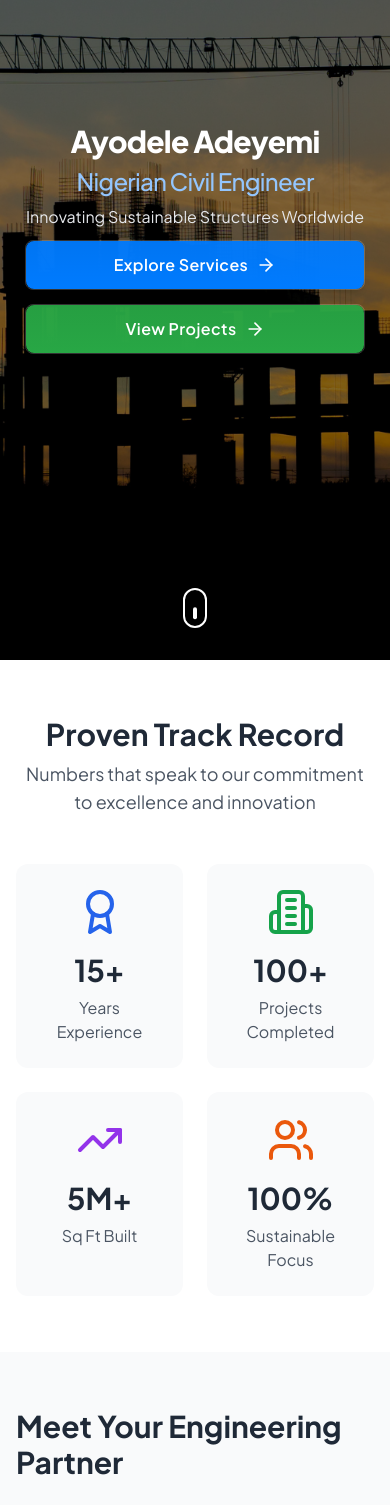
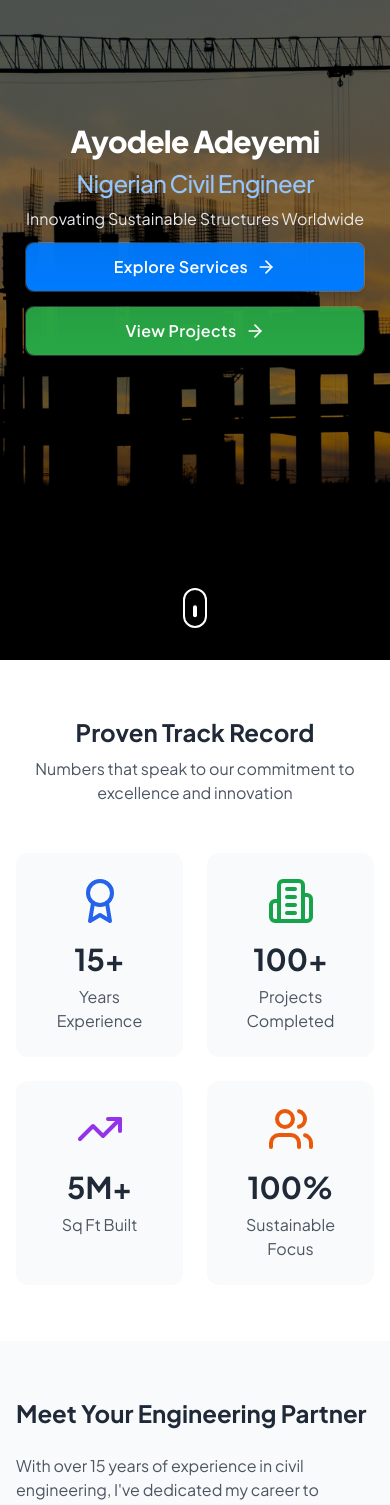
Before and after one commit to Paulkelvin/Engineer_Portfolio, a Next.js app: page / in a window 390 px wide. Shown: the part 240-1745 px from the top of the page. Built offline with nearby package versions, Linux system fonts and the light colour scheme.

Commit message:
fix(ui): mobile nav layering & hit areas; tighten typography; new background aesthetic; inter font

```diff
--- a/app/globals.css
+++ b/app/globals.css
@@ -1,5 +1,5 @@
-/* Base font imported via next/font (Plus Jakarta Sans). Keeping Montserrat fallback for legacy elements */
-@import url('https://fonts.googleapis.com/css2?family=Montserrat:wght@300;400;500;600;700&display=swap');
+/* Base font imports */
+@import url('https://fonts.googleapis.com/css2?family=Montserrat:wght@300;400;500;600;700&family=Inter:wght@400;500;600;700;800&display=swap');
 @tailwind base;
 @tailwind components;
 @tailwind utilities;
@@ -10,12 +10,12 @@
   }
 
   body {
-    font-family: var(--font-plus-jakarta, 'Plus Jakarta Sans', 'Montserrat', sans-serif);
+    font-family: 'Inter', var(--font-plus-jakarta, 'Plus Jakarta Sans', 'Montserrat', sans-serif);
     margin: 0;
-    background: #f4f6f9;
-    background-image: radial-gradient(circle at 1px 1px, rgba(0,123,255,0.18) 0, rgba(0,123,255,0.18) 1px, transparent 1px),
-      linear-gradient(120deg, rgba(0,123,255,0.06), rgba(0,180,255,0.04));
-    background-size: 22px 22px, 100% 100%;
+    background: radial-gradient(circle at 25% 15%, rgba(0,123,255,0.10), transparent 60%),
+      radial-gradient(circle at 80% 70%, rgba(0,180,255,0.12), transparent 65%),
+      linear-gradient(135deg, #f7f9fc 0%, #edf2f7 60%, #e8eef5 100%);
+    overflow-x: hidden;
   }
 }
 
@@ -52,15 +52,9 @@
   }
 
   /* Compact hero heading style for mobile */
-  .hero-heading {
-    @apply text-3xl leading-tight font-extrabold tracking-tight md:text-5xl md:leading-[1.1];
-  }
-  .hero-sub {
-    @apply text-base md:text-xl text-gray-200 md:leading-relaxed;
-  }
-  .hero-text {
-    @apply text-sm md:text-lg text-gray-300 leading-relaxed;
-  }
+  .hero-heading { @apply text-3xl leading-snug font-extrabold tracking-tight md:text-5xl md:leading-[1.1]; }
+  .hero-sub { @apply text-base md:text-xl text-gray-200 md:leading-snug; }
+  .hero-text { @apply text-sm md:text-lg text-gray-300 leading-snug; }
 }
 
 @layer utilities {
@@ -74,6 +68,7 @@
 
   .parallax-bg { background-attachment: fixed; background-position: center; background-repeat: no-repeat; background-size: cover; }
   .tap-target { @apply relative after:absolute after:inset-0 after:rounded-full after:bg-primary/5 after:scale-0 hover:after:scale-100 after:transition; }
+  .lh-tight { line-height: 1.25; }
 }
 
 /* Custom scrollbar */
--- a/app/page.tsx
+++ b/app/page.tsx
@@ -120,10 +120,10 @@ const HomePage = () => {
             viewport={{ once: true }}
             className="text-center mb-12"
           >
-            <h2 className="text-3xl md:text-4xl font-bold text-gray-800 mb-2 md:mb-4">
+            <h2 className="text-2xl md:text-4xl font-bold text-gray-800 mb-2 md:mb-4 leading-snug">
               Proven Track Record
             </h2>
-            <p className="text-lg text-gray-600 max-w-2xl mx-auto">
+            <p className="text-base md:text-lg text-gray-600 max-w-2xl mx-auto leading-normal">
               Numbers that speak to our commitment to excellence and innovation
             </p>
           </motion.div>
@@ -163,16 +163,16 @@ const HomePage = () => {
               viewport={{ once: true }}
               className="space-y-6"
             >
-              <h2 className="text-3xl md:text-4xl font-bold text-gray-800">
+              <h2 className="text-2xl md:text-4xl font-bold text-gray-800 leading-snug">
                 Meet Your Engineering Partner
               </h2>
-              <p className="text-lg text-gray-600 leading-relaxed">
+              <p className="text-base md:text-lg text-gray-600 leading-normal">
                 With over 15 years of experience in civil engineering, I've dedicated my career to
                 creating sustainable, innovative infrastructure solutions. From iconic bridges to
                 smart city developments, every project reflects my commitment to excellence,
                 environmental responsibility, and cutting-edge technology.
               </p>
-              <p className="text-lg text-gray-600 leading-relaxed">
+              <p className="text-base md:text-lg text-gray-600 leading-normal">
                 My expertise spans structural design, sustainable consulting, and project management,
                 always with a focus on reducing environmental impact while maximizing efficiency and safety.
               </p>
@@ -218,10 +218,10 @@ const HomePage = () => {
             viewport={{ once: true }}
             className="text-center mb-12"
           >
-            <h2 className="text-3xl md:text-4xl font-bold text-gray-800 mb-4 md:mb-8">
+            <h2 className="text-2xl md:text-4xl font-bold text-gray-800 mb-4 md:mb-8 leading-snug">
               Featured Projects
             </h2>
-            <p className="text-lg text-gray-600 max-w-2xl mx-auto">
+            <p className="text-base md:text-lg text-gray-600 max-w-2xl mx-auto leading-normal">
               A glimpse into some of our most innovative and impactful engineering solutions
             </p>
           </motion.div>
--- a/components/Navigation.tsx
+++ b/components/Navigation.tsx
@@ -54,8 +54,8 @@ const Navigation = () => {
         <div className="flex items-center justify-between h-14 md:h-16">
           {/* Logo */}
           <Link href="/" className="flex items-center space-x-2 group">
-            <Building2 className="h-7 w-7 md:h-8 md:w-8 text-primary transition-transform duration-300 group-hover:rotate-6" />
-            <span className="text-lg md:text-xl font-bold text-gray-800 tracking-tight">Ayodele Adeyemi</span>
+            <Building2 className="h-6 w-6 md:h-8 md:w-8 text-primary transition-transform duration-300 group-hover:rotate-6" />
+            <span className="text-base md:text-xl font-bold text-gray-800 tracking-tight">Ayodele Adeyemi</span>
           </Link>
 
           {/* Desktop Navigation */}
@@ -91,14 +91,14 @@ const Navigation = () => {
           </div>
         </div>
 
-        {/* Mobile Navigation */}
+        {/* Mobile Navigation (with elevated z-index to sit above overlay) */}
         <AnimatePresence>
           {isOpen && (
             <motion.div
               initial={{ opacity: 0, height: 0 }}
               animate={{ opacity: 1, height: 'auto' }}
               exit={{ opacity: 0, height: 0 }}
-              className="md:hidden bg-white border-t border-gray-200 shadow-sm"
+              className="md:hidden bg-white border-t border-gray-200 shadow-sm relative z-50"
             >
               <div className="px-4 py-4 space-y-1">
                 {navItems.map((item) => (
@@ -131,7 +131,7 @@ const Navigation = () => {
             animate={{ opacity: 0.4 }}
             exit={{ opacity: 0 }}
             transition={{ duration: 0.25 }}
-            className="fixed inset-0 top-14 md:hidden bg-black cursor-pointer"
+            className="fixed inset-0 top-14 md:hidden bg-black cursor-pointer z-40"
             onClick={() => setIsOpen(false)}
           />
         )}
--- a/components/TestimonialCarousel.tsx
+++ b/components/TestimonialCarousel.tsx
@@ -82,10 +82,10 @@ export const TestimonialCarousel = ({ items, heading = 'Client Testimonials', su
         {/* Controls */}
         {items.length > 1 && (
           <>
-            <button onClick={prev} aria-label="Previous testimonial" className="absolute left-0 sm:left-2 top-1/2 -translate-y-1/2 p-4 md:p-5 rounded-full bg-white/95 shadow-lg ring-1 ring-gray-200 hover:bg-gray-50 transition group active:scale-95">
+            <button onClick={prev} aria-label="Previous testimonial" className="absolute left-0 sm:left-2 top-1/2 -translate-y-1/2 p-5 md:p-6 rounded-full bg-white/95 shadow-lg ring-1 ring-gray-200 hover:bg-gray-50 transition group active:scale-95 focus:outline-none focus:ring-2 focus:ring-primary/40">
               <ChevronLeft className="h-5 w-5 text-gray-700 group-active:translate-x-[-2px] transition" />
             </button>
-            <button onClick={next} aria-label="Next testimonial" className="absolute right-0 sm:right-2 top-1/2 -translate-y-1/2 p-4 md:p-5 rounded-full bg-white/95 shadow-lg ring-1 ring-gray-200 hover:bg-gray-50 transition group active:scale-95">
+            <button onClick={next} aria-label="Next testimonial" className="absolute right-0 sm:right-2 top-1/2 -translate-y-1/2 p-5 md:p-6 rounded-full bg-white/95 shadow-lg ring-1 ring-gray-200 hover:bg-gray-50 transition group active:scale-95 focus:outline-none focus:ring-2 focus:ring-primary/40">
               <ChevronRight className="h-5 w-5 text-gray-700 group-active:translate-x-[2px] transition" />
             </button>
           </>
```
